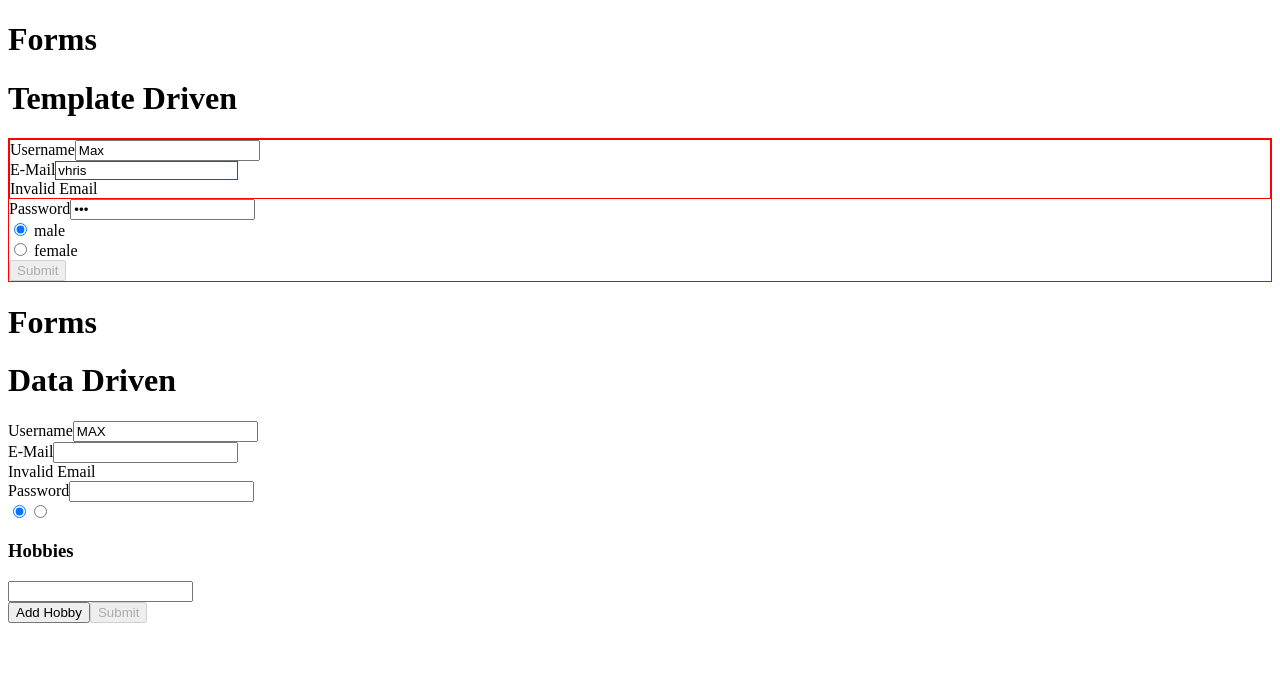
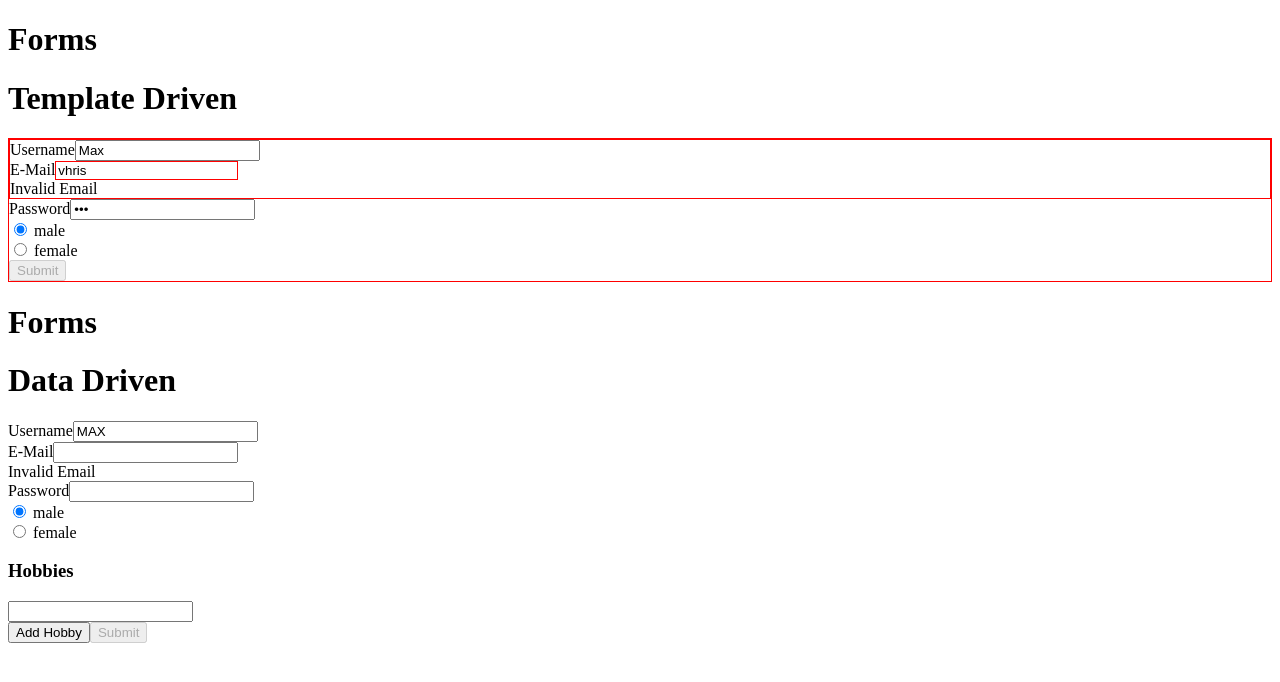
Before and after one commit to Farzaneh-Taleb/forms-udemy, an Angular app: page / in a window 1280 px wide. Shown: the top 682 px of the page. Built offline with nearby package versions, Linux system fonts and the light colour scheme.

Commit message:
120 Data Driven Form

```diff
--- a/src/app/data-driven/data-driven.component.html
+++ b/src/app/data-driven/data-driven.component.html
@@ -27,13 +27,11 @@
            id="password"
            formControlName="password">
   </div>
-  <div class="radio">
+  <div class="radio"  *ngFor="let g of genders">
     <label>
-      <input type="radio" *ngFor="let g of genders"
+      <input type="radio"
       formControlName="gender"
-             [value]="g"
-
-      >
+             [value]="g">
       {{g}}
     </label>
   </div>
--- a/src/app/data-driven/data-driven.component.ts
+++ b/src/app/data-driven/data-driven.component.ts
@@ -1,5 +1,5 @@
 import { Component,  } from '@angular/core';
-import {FormControl, FormGroup, Validators} from '@angular/forms';
+import {FormArray, FormControl, FormGroup, Validators} from '@angular/forms';
 
 @Component({
   selector: 'app-data-driven',
@@ -21,7 +21,8 @@ export class DataDrivenComponent {
         'email': new FormControl('' , [Validators.required ])
       }),
       'password': new FormControl('' , Validators.required),
-      'gender': new FormControl('male')
+      'gender': new FormControl('male'),
+      'hobbies': new FormArray([new FormControl('Cooking')])
     });
 
   }
```
